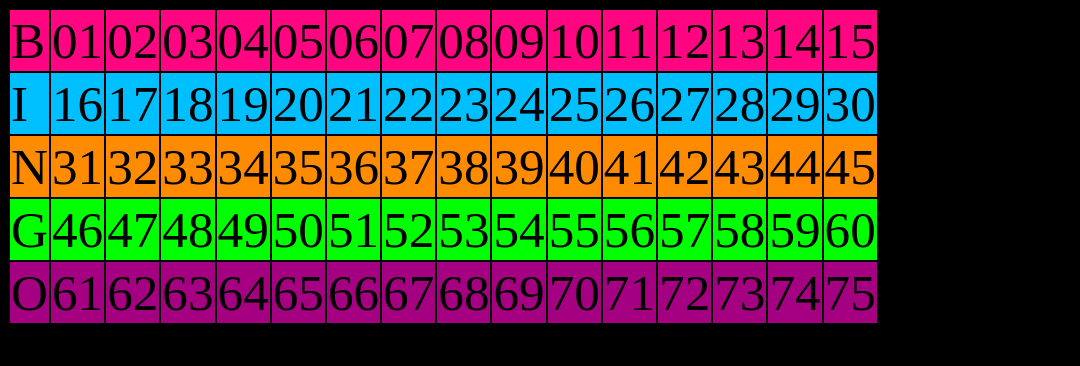
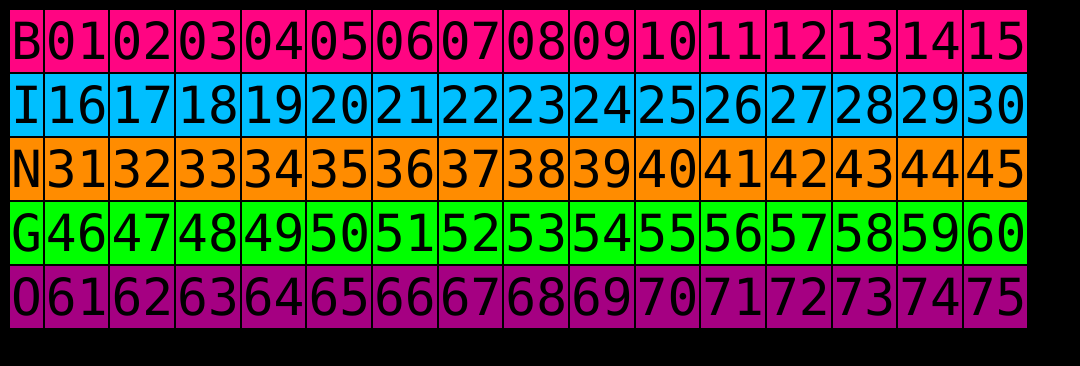
Before and after one commit to Roadagain/web-bingo, a website: page index.html in a window 1280 px wide. Shown: the whole page, without its empty margins (0-1080 px from the left). Drawn offline with Linux system fonts and the light colour scheme; a script that the page names is missing.

Commit message:
テーブル全部に等幅クラスつける

```diff
--- a/index.html
+++ b/index.html
@@ -9,94 +9,94 @@
   <body>
     <table>
       <tr id="B">
-        <td>B</td>
-        <td id="B01">01</td>
-        <td id="B02">02</td>
-        <td id="B03">03</td>
-        <td id="B04">04</td>
-        <td id="B05">05</td>
-        <td id="B06">06</td>
-        <td id="B07">07</td>
-        <td id="B08">08</td>
-        <td id="B09">09</td>
-        <td id="B10">10</td>
-        <td id="B11">11</td>
-        <td id="B12">12</td>
-        <td id="B13">13</td>
-        <td id="B14">14</td>
-        <td id="B15">15</td>
+        <td class="mono">B</td>
+        <td class="mono" id="B01">01</td>
+        <td class="mono" id="B02">02</td>
+        <td class="mono" id="B03">03</td>
+        <td class="mono" id="B04">04</td>
+        <td class="mono" id="B05">05</td>
+        <td class="mono" id="B06">06</td>
+        <td class="mono" id="B07">07</td>
+        <td class="mono" id="B08">08</td>
+        <td class="mono" id="B09">09</td>
+        <td class="mono" id="B10">10</td>
+        <td class="mono" id="B11">11</td>
+        <td class="mono" id="B12">12</td>
+        <td class="mono" id="B13">13</td>
+        <td class="mono" id="B14">14</td>
+        <td class="mono" id="B15">15</td>
       </tr>
       <tr id="I">
-        <td>I</td>
-        <td id="I16">16</td>
-        <td id="I17">17</td>
-        <td id="I18">18</td>
-        <td id="I19">19</td>
-        <td id="I20">20</td>
-        <td id="I21">21</td>
-        <td id="I22">22</td>
-        <td id="I23">23</td>
-        <td id="I24">24</td>
-        <td id="I25">25</td>
-        <td id="I26">26</td>
-        <td id="I27">27</td>
-        <td id="I28">28</td>
-        <td id="I29">29</td>
-        <td id="I30">30</td>
+        <td class="mono">I</td>
+        <td class="mono" id="I16">16</td>
+        <td class="mono" id="I17">17</td>
+        <td class="mono" id="I18">18</td>
+        <td class="mono" id="I19">19</td>
+        <td class="mono" id="I20">20</td>
+        <td class="mono" id="I21">21</td>
+        <td class="mono" id="I22">22</td>
+        <td class="mono" id="I23">23</td>
+        <td class="mono" id="I24">24</td>
+        <td class="mono" id="I25">25</td>
+        <td class="mono" id="I26">26</td>
+        <td class="mono" id="I27">27</td>
+        <td class="mono" id="I28">28</td>
+        <td class="mono" id="I29">29</td>
+        <td class="mono" id="I30">30</td>
       </tr>
       <tr id="N">
-        <td>N</td>
-        <td id="N31">31</td>
-        <td id="N32">32</td>
-        <td id="N33">33</td>
-        <td id="N34">34</td>
-        <td id="N35">35</td>
-        <td id="N36">36</td>
-        <td id="N37">37</td>
-        <td id="N38">38</td>
-        <td id="N39">39</td>
-        <td id="N40">40</td>
-        <td id="N41">41</td>
-        <td id="N42">42</td>
-        <td id="N43">43</td>
-        <td id="N44">44</td>
-        <td id="N45">45</td>
+        <td class="mono">N</td>
+        <td class="mono" id="N31">31</td>
+        <td class="mono" id="N32">32</td>
+        <td class="mono" id="N33">33</td>
+        <td class="mono" id="N34">34</td>
+        <td class="mono" id="N35">35</td>
+        <td class="mono" id="N36">36</td>
+        <td class="mono" id="N37">37</td>
+        <td class="mono" id="N38">38</td>
+        <td class="mono" id="N39">39</td>
+        <td class="mono" id="N40">40</td>
+        <td class="mono" id="N41">41</td>
+        <td class="mono" id="N42">42</td>
+        <td class="mono" id="N43">43</td>
+        <td class="mono" id="N44">44</td>
+        <td class="mono" id="N45">45</td>
       </tr>
       <tr id="G">
-        <td>G</td>
-        <td id="G46">46</td>
-        <td id="G47">47</td>
-        <td id="G48">48</td>
-        <td id="G49">49</td>
-        <td id="G50">50</td>
-        <td id="G51">51</td>
-        <td id="G52">52</td>
-        <td id="G53">53</td>
-        <td id="G54">54</td>
-        <td id="G55">55</td>
-        <td id="G56">56</td>
-        <td id="G57">57</td>
-        <td id="G58">58</td>
-        <td id="G59">59</td>
-        <td id="G60">60</td>
+        <td class="mono">G</td>
+        <td class="mono" id="G46">46</td>
+        <td class="mono" id="G47">47</td>
+        <td class="mono" id="G48">48</td>
+        <td class="mono" id="G49">49</td>
+        <td class="mono" id="G50">50</td>
+        <td class="mono" id="G51">51</td>
+        <td class="mono" id="G52">52</td>
+        <td class="mono" id="G53">53</td>
+        <td class="mono" id="G54">54</td>
+        <td class="mono" id="G55">55</td>
+        <td class="mono" id="G56">56</td>
+        <td class="mono" id="G57">57</td>
+        <td class="mono" id="G58">58</td>
+        <td class="mono" id="G59">59</td>
+        <td class="mono" id="G60">60</td>
       </tr>
       <tr id="O">
-        <td>O</td>
-        <td id="O61">61</td>
-        <td id="O62">62</td>
-        <td id="O63">63</td>
-        <td id="O64">64</td>
-        <td id="O65">65</td>
-        <td id="O66">66</td>
-        <td id="O67">67</td>
-        <td id="O68">68</td>
-        <td id="O69">69</td>
-        <td id="O70">70</td>
-        <td id="O71">71</td>
-        <td id="O72">72</td>
-        <td id="O73">73</td>
-        <td id="O74">74</td>
-        <td id="O75">75</td>
+        <td class="mono">O</td>
+        <td class="mono" id="O61">61</td>
+        <td class="mono" id="O62">62</td>
+        <td class="mono" id="O63">63</td>
+        <td class="mono" id="O64">64</td>
+        <td class="mono" id="O65">65</td>
+        <td class="mono" id="O66">66</td>
+        <td class="mono" id="O67">67</td>
+        <td class="mono" id="O68">68</td>
+        <td class="mono" id="O69">69</td>
+        <td class="mono" id="O70">70</td>
+        <td class="mono" id="O71">71</td>
+        <td class="mono" id="O72">72</td>
+        <td class="mono" id="O73">73</td>
+        <td class="mono" id="O74">74</td>
+        <td class="mono" id="O75">75</td>
       </tr>
     </table>
     <script src="https://cdn.socket.io/socket.io-1.4.5.js"></script>
```
